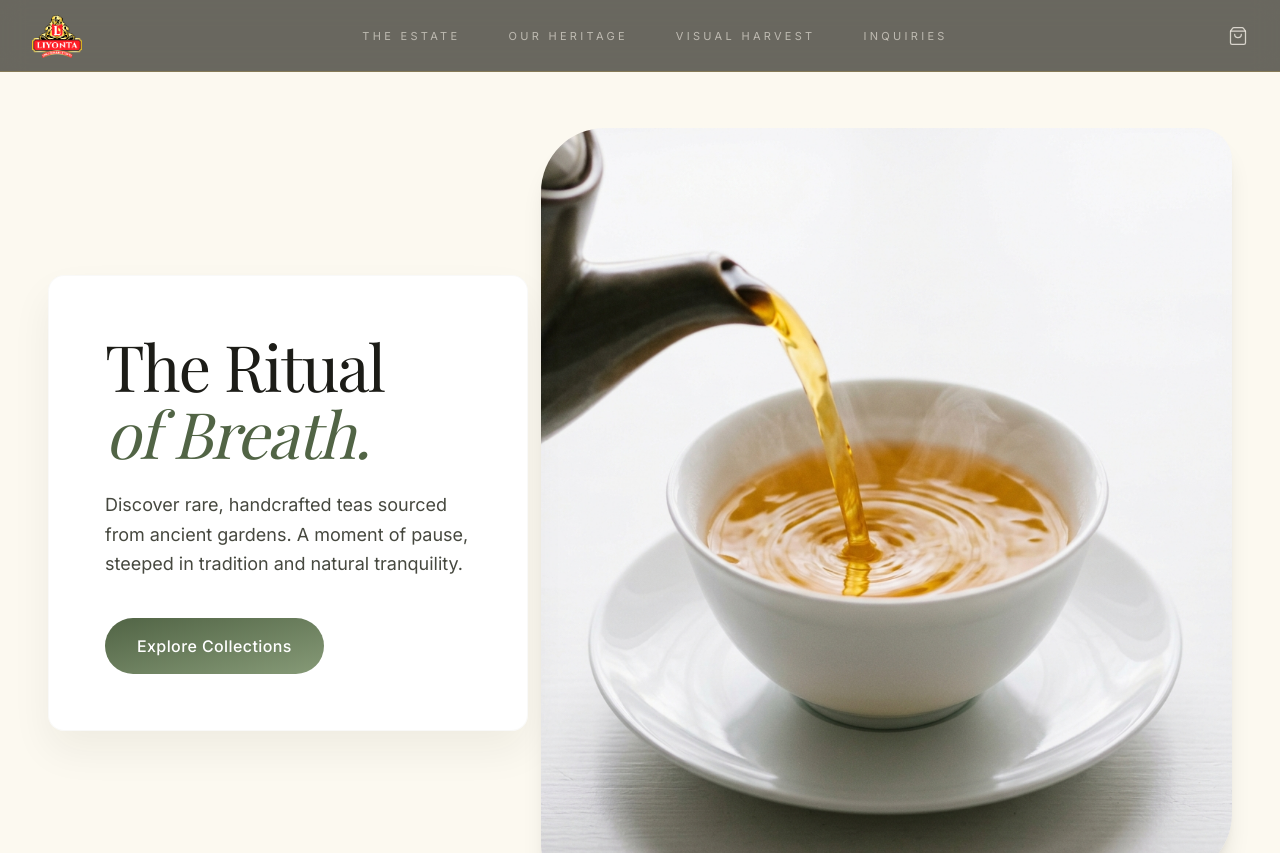
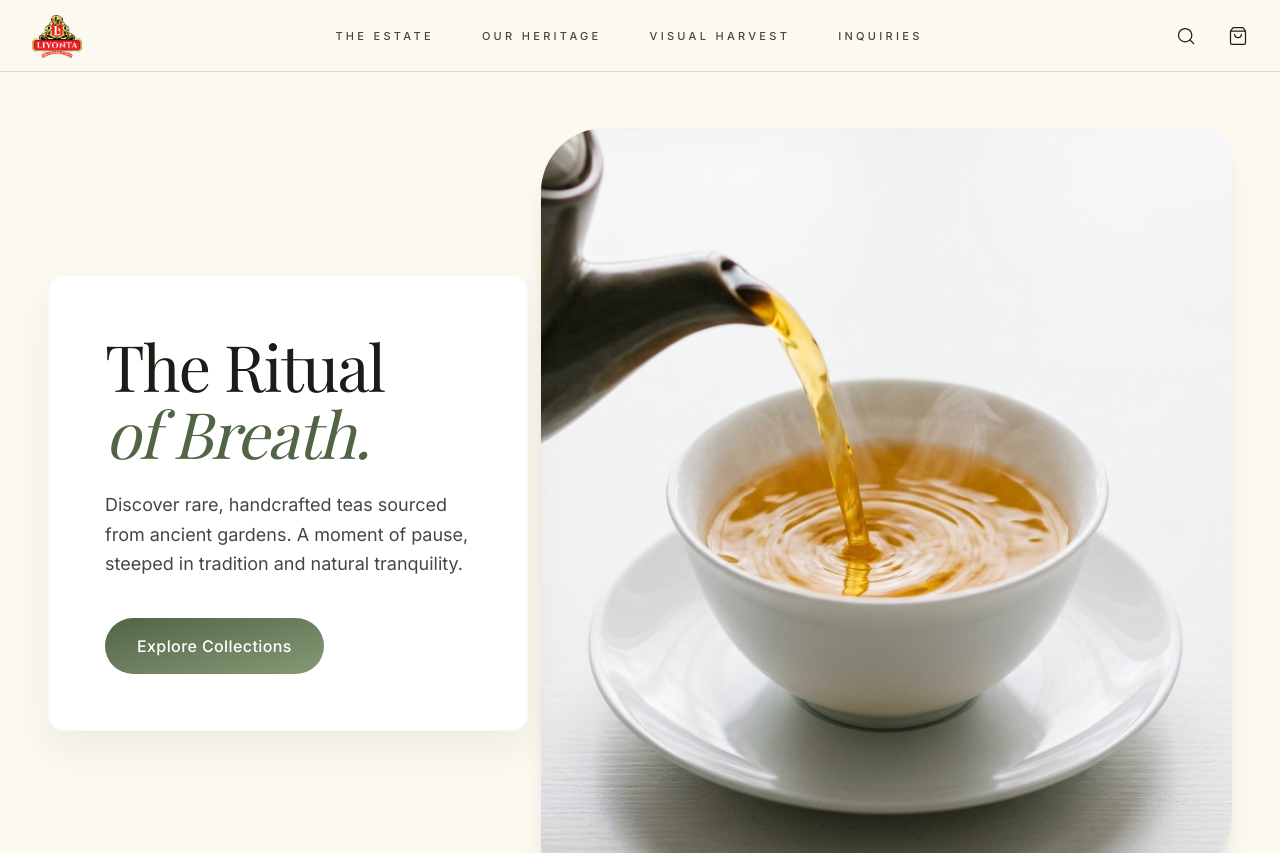
Before and after one commit to RIVINDUSANJULA/Liyonta-Tea-2026, a Next.js app: page / in a window 1280 px wide. Shown: the top 853 px of the page. Built offline with nearby package versions, Linux system fonts and the light colour scheme; a web font is replaced by a local one.

Commit message:
Design Update - Navbar

```diff
--- a/components/Navbar.tsx
+++ b/components/Navbar.tsx
@@ -2,7 +2,7 @@
 
 import React, { useState, useEffect } from 'react';
 import { motion, AnimatePresence, useScroll, useTransform } from 'framer-motion';
-import { X, Menu, ShoppingBag } from 'lucide-react';
+import { X, Menu, ShoppingBag, Search } from 'lucide-react';
 import Link from 'next/link';
 import Image from "next/image";
 
@@ -11,7 +11,8 @@ export default function Navbar() {
   const [isMobileMenuOpen, setIsMobileMenuOpen] = useState(false);
 
   const { scrollYProgress } = useScroll();
-  const navHeight = useTransform(scrollYProgress, [0, 0.05], ["6rem", "4.5rem"]);
+  // Slightly taller nav to breathe, shrinking on scroll
+  const navHeight = useTransform(scrollYProgress, [0, 0.05], ["6.5rem", "4.5rem"]);
 
   useEffect(() => {
     const checkScroll = () => setIsScrolled(window.scrollY > 20);
@@ -30,17 +31,17 @@ export default function Navbar() {
     <motion.nav
       style={{ height: navHeight }}
       className={`fixed top-0 left-0 right-0 z-[100] transition-all duration-500 ${isScrolled
-        ? 'bg-[#2C2A22]/90 backdrop-blur-xl shadow-sm'
-        : 'bg-[#2C2A22]/70 backdrop-blur-md'
+          ? 'bg-[#FCF9F0]/90 backdrop-blur-xl shadow-[0_4px_20px_rgba(28,28,23,0.03)] border-b border-[#C7C7BC]/20'
+          : 'bg-[#FCF9F0]/60 backdrop-blur-md'
         }`}
     >
-      {/* Scroll Progress Border */}
+      {/* Scroll Progress Border (Subtle Green) */}
       <motion.div
         style={{ scaleX: scrollYProgress }}
-        className="absolute bottom-0 left-0 right-0 h-[1px] bg-[#C8A84B]/30 origin-left"
+        className="absolute bottom-0 left-0 right-0 h-[1px] bg-[#516445]/20 origin-left"
       />
 
-      <div className="container mx-auto px-8 h-full flex items-center justify-between max-w-7xl relative">
+      <div className="container mx-auto px-6 md:px-8 h-full flex items-center justify-between max-w-[1920px] relative">
 
         {/* 1. LOGO (LEFT) */}
         <Link href="/" className="flex-shrink-0 group">
@@ -50,7 +51,7 @@ export default function Navbar() {
               alt="Liyonta Tea Logo"
               width={50}
               height={50}
-              className="object-contain brightness-110"
+              className="object-contain"
               priority
             />
           </motion.div>
@@ -62,26 +63,28 @@ export default function Navbar() {
             <Link
               key={link.name}
               href={link.href}
-              className="text-[11px] font-sans uppercase tracking-[0.3em] text-[#F5F0E8]/60 hover:text-[#C8A84B] transition-all duration-500"
+              className="text-[11px] font-sans font-medium uppercase tracking-[0.3em] text-[#46483F] hover:text-[#516445] transition-all duration-500"
             >
               {link.name}
             </Link>
           ))}
         </nav>
 
-        {/* 3. SHOP & TOOLS (RIGHT) */}
-        <div className="flex items-center space-x-8">
-          {/* Cart Icon Tool */}
-          <button className="text-[#F5F0E8]/80 hover:text-[#C8A84B] transition-colors">
+        {/* 3. TOOLS (RIGHT) */}
+        <div className="flex items-center space-x-6 md:space-x-8">
+          <button className="hidden sm:block text-[#1C1C17] hover:text-[#516445] transition-colors">
+            <Search size={20} strokeWidth={1.5} />
+          </button>
+          <button className="text-[#1C1C17] hover:text-[#516445] transition-colors">
             <ShoppingBag size={20} strokeWidth={1.5} />
           </button>
 
           {/* Mobile Menu Toggle */}
           <button
             onClick={() => setIsMobileMenuOpen(!isMobileMenuOpen)}
-            className="lg:hidden p-2 text-[#F5F0E8]"
+            className="lg:hidden p-2 text-[#1C1C17] hover:text-[#516445] transition-colors"
           >
-            {isMobileMenuOpen ? <X size={26} /> : <Menu size={26} />}
+            {isMobileMenuOpen ? <X size={26} strokeWidth={1.5} /> : <Menu size={26} strokeWidth={1.5} />}
           </button>
         </div>
       </div>
@@ -93,7 +96,7 @@ export default function Navbar() {
             initial={{ opacity: 0, y: -20 }}
             animate={{ opacity: 1, y: 0 }}
             exit={{ opacity: 0, y: -20 }}
-            className="fixed inset-0 bg-[#1E1C15] z-[90] flex flex-col justify-center items-center space-y-10 p-12 lg:hidden"
+            className="fixed inset-0 bg-[#FCF9F0]/95 backdrop-blur-2xl z-[90] flex flex-col justify-center items-center space-y-10 p-12 lg:hidden"
           >
             {navLinks.map((link, idx) => (
               <motion.div
@@ -105,15 +108,15 @@ export default function Navbar() {
                 <Link
                   href={link.href}
                   onClick={() => setIsMobileMenuOpen(false)}
-                  className="font-serif text-4xl text-[#F5F0E8] hover:text-[#C8A84B] italic transition-colors"
+                  className="font-serif text-4xl text-[#1C1C17] hover:text-[#516445] italic transition-colors"
                 >
                   {link.name}
                 </Link>
               </motion.div>
             ))}
 
-            <Link href="/shop" onClick={() => setIsMobileMenuOpen(false)} className="w-full max-w-xs">
-              <button className="bg-[#C8A84B] text-[#2C2A22] w-full py-4 rounded-full text-xs font-bold uppercase tracking-widest">
+            <Link href="/shop" onClick={() => setIsMobileMenuOpen(false)} className="w-full max-w-xs mt-8">
+              <button className="bg-gradient-to-br from-[#516445] to-[#869A77] text-white w-full py-4 rounded-full text-xs font-bold uppercase tracking-widest shadow-[0_10px_20px_rgba(81,100,69,0.2)] hover:opacity-90 transition-opacity">
                 Shop Collection
               </button>
             </Link>
```
